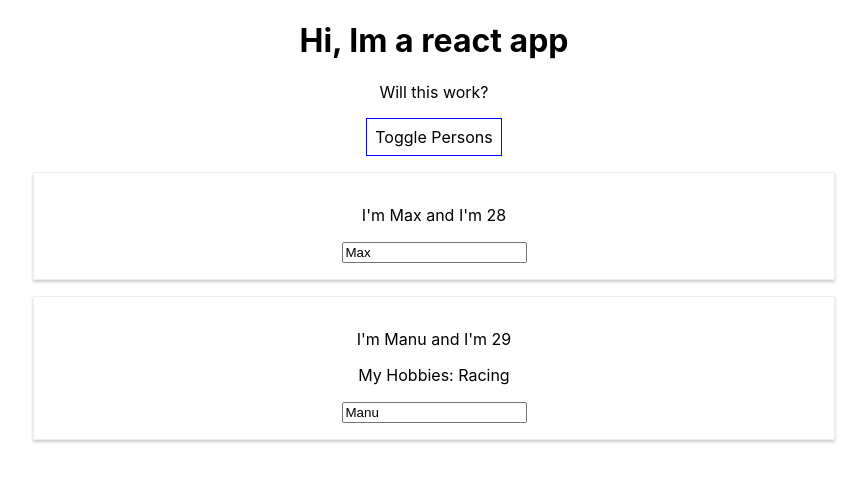
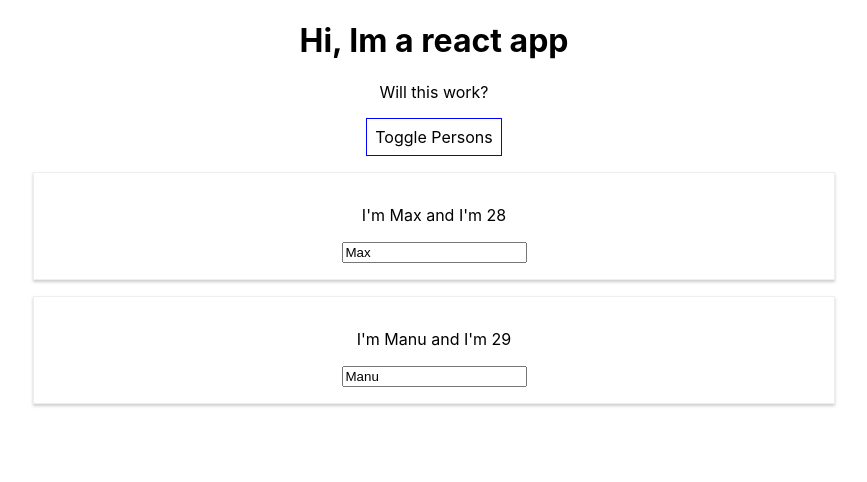
Before and after one commit to humbertocarvalho/courses-react-complete-guide, a React (Create React App) app: page / in a window 1280 px wide. Both pictures are taken after a click on the button "Toggle Persons". Shown: the top 482 px of the page, without its empty margins (206-1073 px from the left). Built offline with nearby package versions, Linux system fonts and the light colour scheme.

Commit message:
Outputting lists.

```diff
--- a/src/App.js
+++ b/src/App.js
@@ -67,18 +67,9 @@ class App extends Component {
     if (this.state.showPersons) {
       persons = (
         <div>
-          <Person
-            name={this.state.persons[0].name}
-            age={this.state.persons[0].age}
-          />
-          <Person
-            click={this.switchNameHandler.bind(this, 'Humberto!!')}
-            name={this.state.persons[1].name}
-            age={this.state.persons[1].age}
-            changed={this.nameChangedHandler}
-          >
-            My Hobbies: Racing
-          </Person>
+          {this.state.persons.map(person => {
+            return <Person name={person.name} age={person.age} />;
+          })}
         </div>
       );
     }
```
